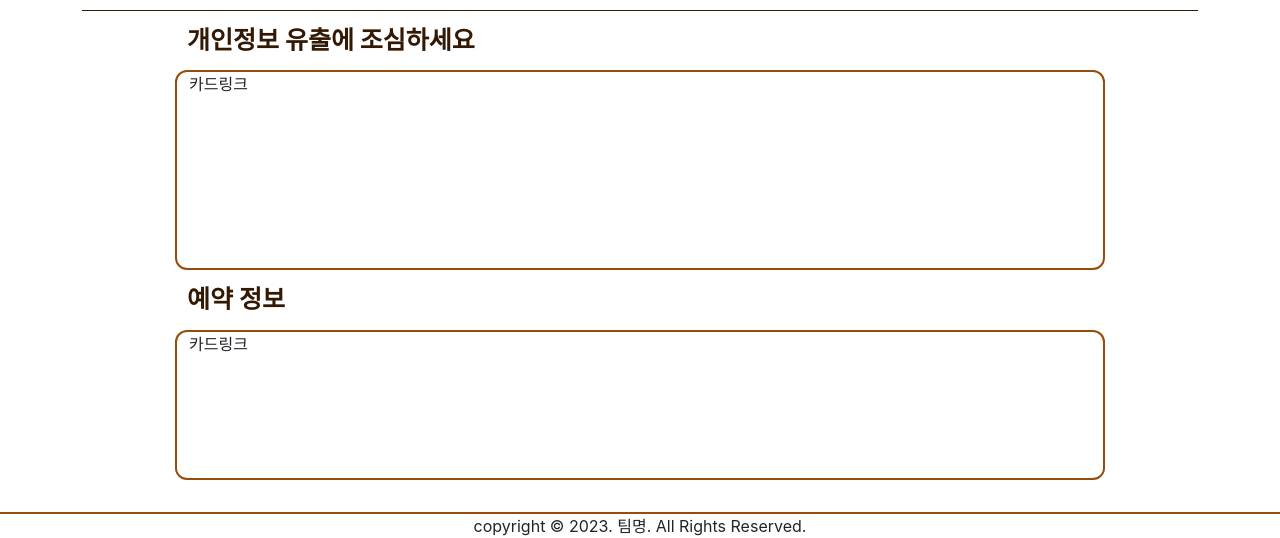
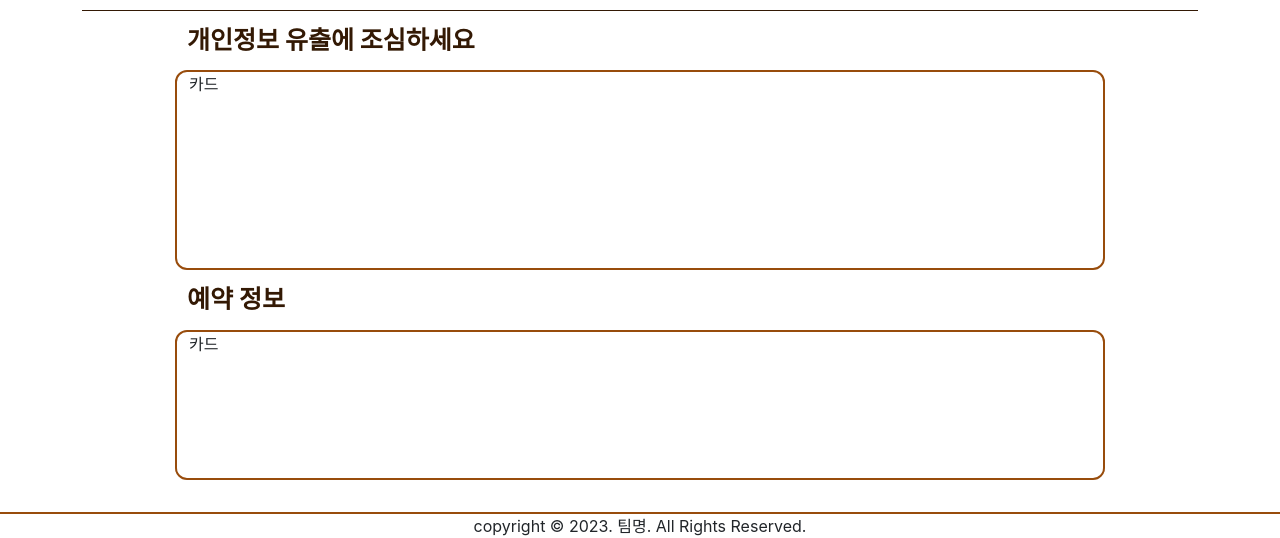
Before and after one commit to jiyoung-B/teamproject-templestay, a Next.js app: page /myinfo in a window 1280 px wide. Shown: the part 291-829 px from the top of the page. Built offline with nearby package versions, Linux system fonts and the light colour scheme.

Commit message:
좋아요, 내 정보 페이지 추가2

```diff
--- a/pages/myinfo.js
+++ b/pages/myinfo.js
@@ -18,13 +18,13 @@ export default function Myinfo () {
                     <Col className="offset-1">개인정보 유출에 조심하세요</Col>
                 </Row>
                 <Row className="psinfo">
-                    <Col className="col-10 offset-1">카드링크</Col>
+                    <Col className="col-10 offset-1">카드</Col>
                 </Row>
                 <Row className="msg">
                     <Col className="offset-1">예약 정보</Col>
                 </Row>
                 <Row className="bkinfo">
-                    <Col className="col-10 offset-1">카드링크</Col>
+                    <Col className="col-10 offset-1">카드</Col>
                 </Row>
             </Container>
         </main>
```
